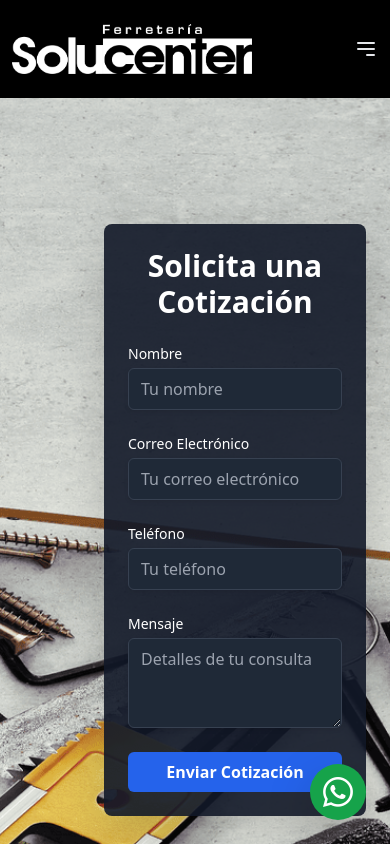
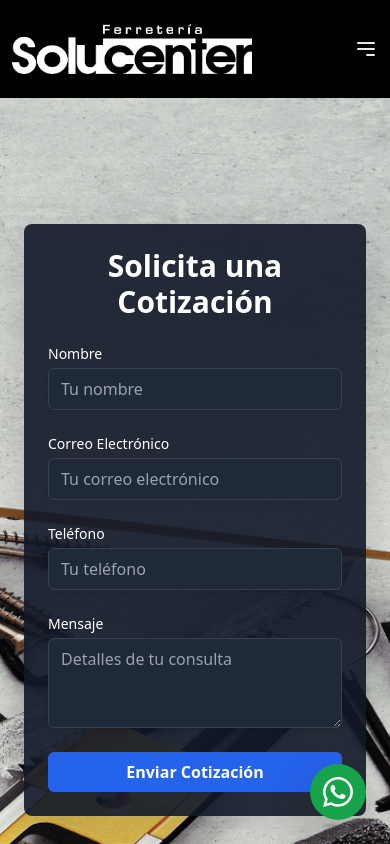
Before and after one commit to RodrigoNarvaez77/proyectoreact, a React (Vite) app: page / in a window 390 px wide. Shown: the top 844 px of the page. Built offline with nearby package versions, Linux system fonts and the light colour scheme.

Commit message:
28-01-2025

```diff
--- a/src/components/Formulario.jsx
+++ b/src/components/Formulario.jsx
@@ -68,7 +68,7 @@ const Formulario = ({ backgroundImage }) => {
       className="relative w-full h-screen bg-cover bg-center"
       style={{ backgroundImage: `url(${backgroundImage})` }}
     >
-      <div className="absolute inset-0 flex items-center justify-start p-6 ml-20">
+      <div className="absolute inset-0 flex items-center justify-center p-6 sm:justify-start sm:ml-10 lg:ml-20">
         <div className="w-full max-w-md bg-gray-900 bg-opacity-90 p-6 rounded-lg shadow-lg">
           <h2 className="text-3xl font-bold text-white mb-6 text-center">
             Solicita una Cotización
```
